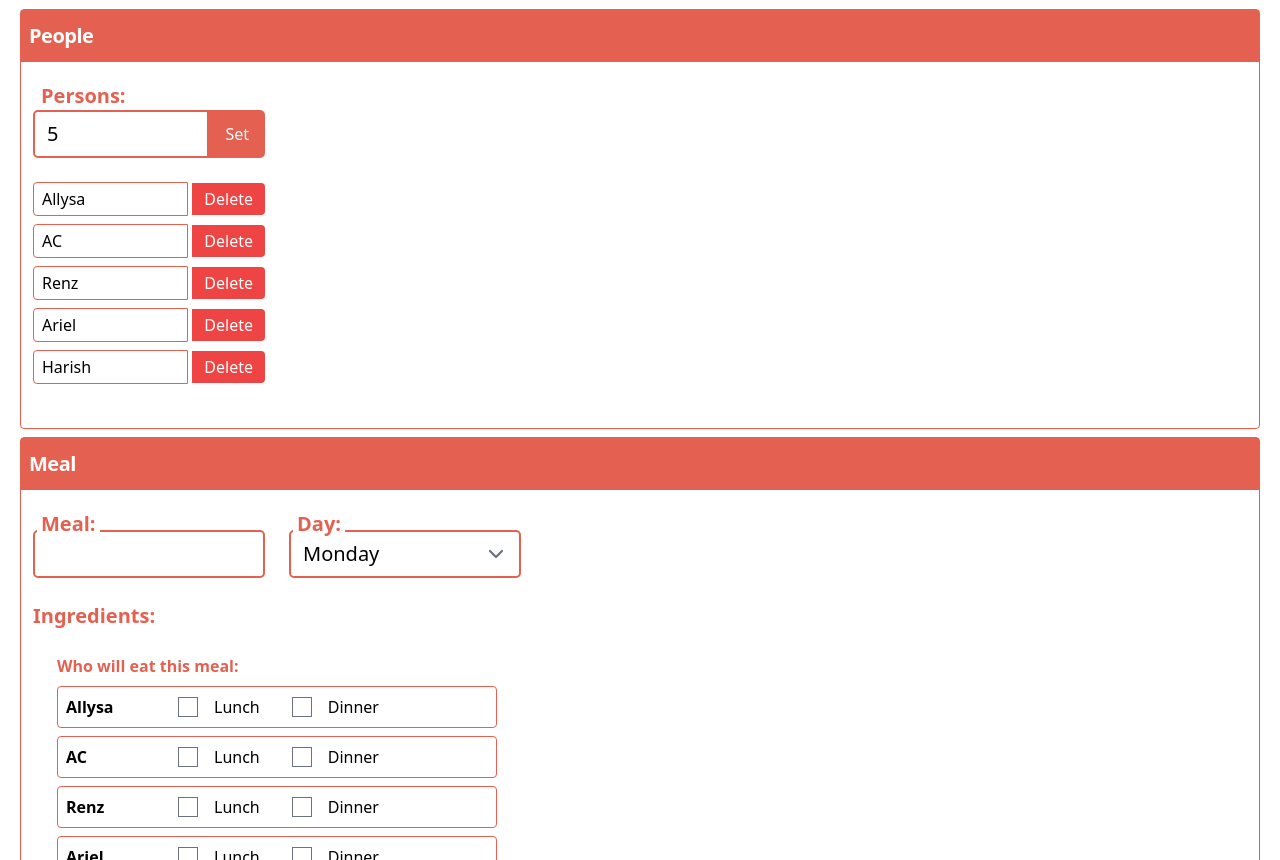
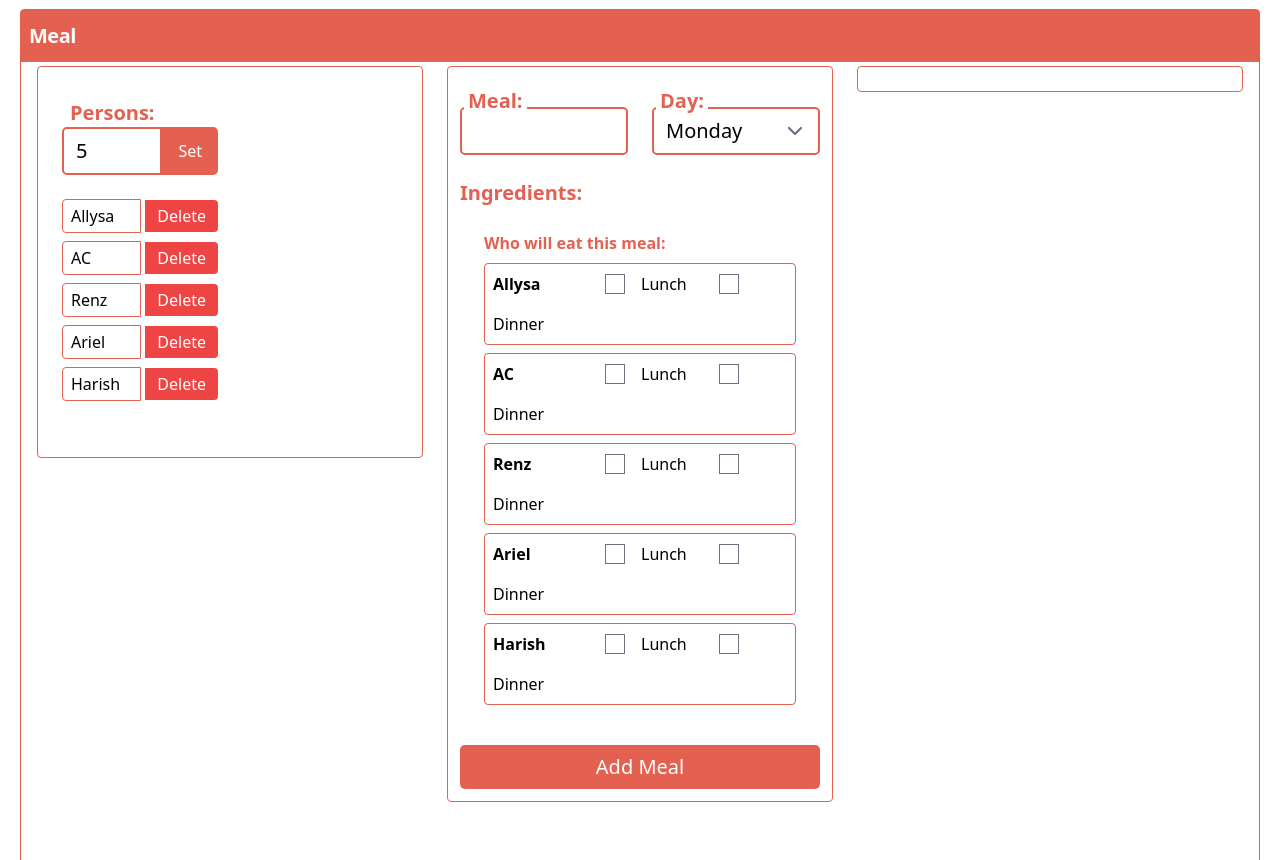
Before and after one commit to acsantos15/meal-planner, a plain HTML site: page index.html in a window 1280 px wide. Shown: the part 55-915 px from the top of the page. Drawn offline with nearby package versions, Linux system fonts and the light colour scheme.

Commit message:
minor updates

```diff
--- a/app.js
+++ b/app.js
@@ -156,7 +156,7 @@ function addIngredientRow(name = "", price = 0) {
 
     // Delete button
     const delBtn = document.createElement("button");
-    delBtn.textContent = "Delete";
+    delBtn.textContent = "\u{1F5D1}";
     delBtn.className = "bg-red-500 text-white px-3 py-1 rounded hover:bg-red-600 transition-colors duration-200 text-lg";
     delBtn.addEventListener("click", () => {
         div.removeChild(row); // remove this ingredient row
--- a/index.html
+++ b/index.html
@@ -35,8 +35,12 @@
           <div class="flex flex-1  flex-col md:flex-row lg:flex-row mx-2">
             <div class="mb-2 border border-[#e46050] rounded border shadow-sm w-full">
               <div class="bg-[#e46050] px-2 py-3 border-solid">
-                  <p class="text-xl font-bold leading-tight tracking-tight text-white md:text-xl">People</p>
+                  <p class="text-xl font-bold leading-tight tracking-tight text-white md:text-xl">Meal</p>
               </div>
+              <div class="flex flex-wrap m-1">
+                <!-- First div -->
+                <div class="w-full md:w-1/3 px-3 mb-6">
+                  <div class="w-full p-3 bg-white border border-[#e46050] rounded">
                     <div class="w-full max-w-lg mx-auto md:mx-0 p-3">
                       <div class="flex flex-wrap -mx-3 mb-6">
                         <div class="w-full md:w-1/2 px-3 mb-6 md:mb-0">
@@ -57,12 +61,10 @@
                     </div>
                   </div>
                 </div>
-          <div class="flex flex-1  flex-col md:flex-row lg:flex-row mx-2">
-            <div class="mb-2 border border-[#e46050] rounded border shadow-sm w-full">
-              <div class="bg-[#e46050] px-2 py-3 border-solid">
-                  <p class="text-xl font-bold leading-tight tracking-tight text-white md:text-xl">Meal</p>
-              </div>
-              <div class="w-full max-w-lg mx-auto md:mx-0 p-3">
+
+                <!-- Second div -->
+                <div class="w-full md:w-1/3 px-3 mb-6">
+                  <div class="w-full p-3 bg-white border border-[#e46050] rounded">
                     <div class="flex flex-wrap -mx-3 mb-6">
                   <div class="w-full md:w-1/2 px-3 mb-6 md:mb-0">
                     <label for="mealName" class="text-[#e46050] text-xl font-semibold relative top-2 ml-1 px-1 bg-white w-fit">Meal:</label>
@@ -85,8 +87,8 @@
                   <div class="w-full px-3">
                     <label class="text-[#e46050] text-xl font-semibold mb-2">Ingredients:</label>
                     <div id="ingredients" class="flex flex-col gap-2"></div>
-                    <button id="addIngredientBtn" onclick="addIngredientRow()" class="bg-[#e46050] text-white px-4 py-2 rounded-[5px] text-xl mt-2 hover:bg-[#c9443f] transition-colors">
-                      + Ingredient
+                    <button id="addIngredientBtn" onclick="addIngredientRow()" class="bg-[#e46050] text-white px-4 py-2 rounded-[5px] text-sm w-full mt-2 hover:bg-[#c9443f] transition-colors">
+                      Add Ingredient
                     </button>
                     <div id="ingredientTemplate" class="hidden">
                       <div class="ingredientRow flex flex-col md:flex-row w-full gap-2">
@@ -110,6 +112,19 @@
                 <button onclick="addMeal()" class="bg-[#e46050] w-full text-white  px-2 py-2 rounded-[5px] text-xl mt-2 hover:bg-[#c9443f] transition-colors">
                   Add Meal
                 </button>
+                  </div>
+                </div>
+
+                <!-- Third div -->
+                <div class="w-full md:w-1/3 px-3 mb-6">
+                  <div class="w-full p-3 bg-white border border-[#e46050] rounded">
+                    <!-- Content 3 -->
+                  </div>
+                </div>
+              </div>
+
+              <div class="w-full max-w-lg mx-auto md:mx-0 p-3">
+
               </div>
               <!--table-->
               <div class="w-screen max-w-full overflow-x-auto p-2 sm:px-4">
```
Lines whose indentation alone changed are shown as unchanged.
